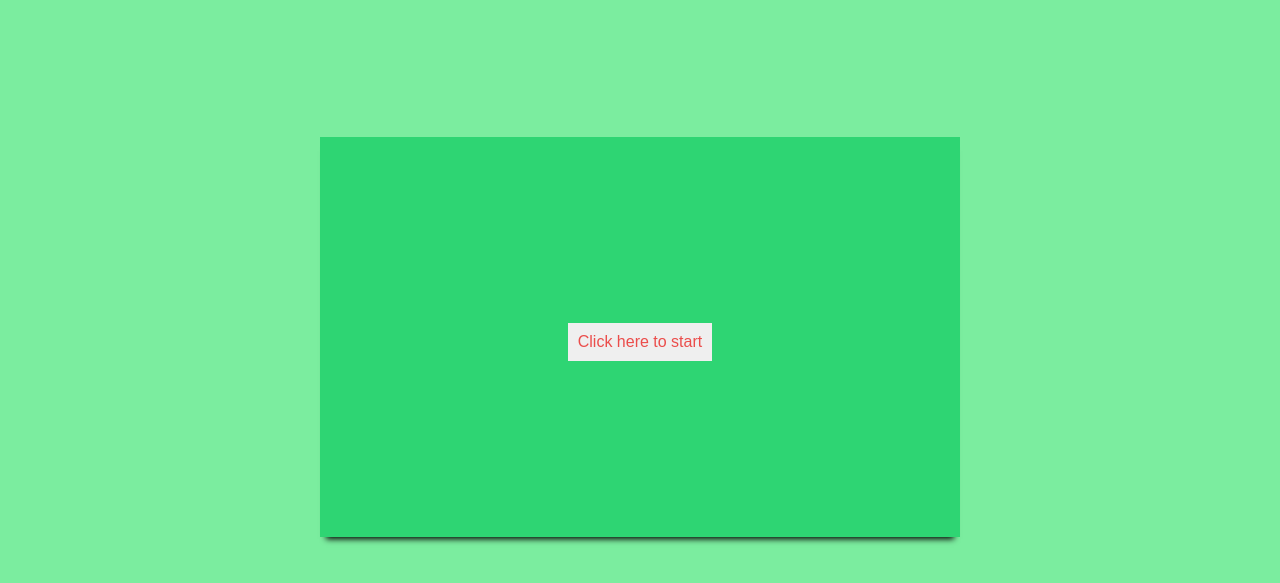
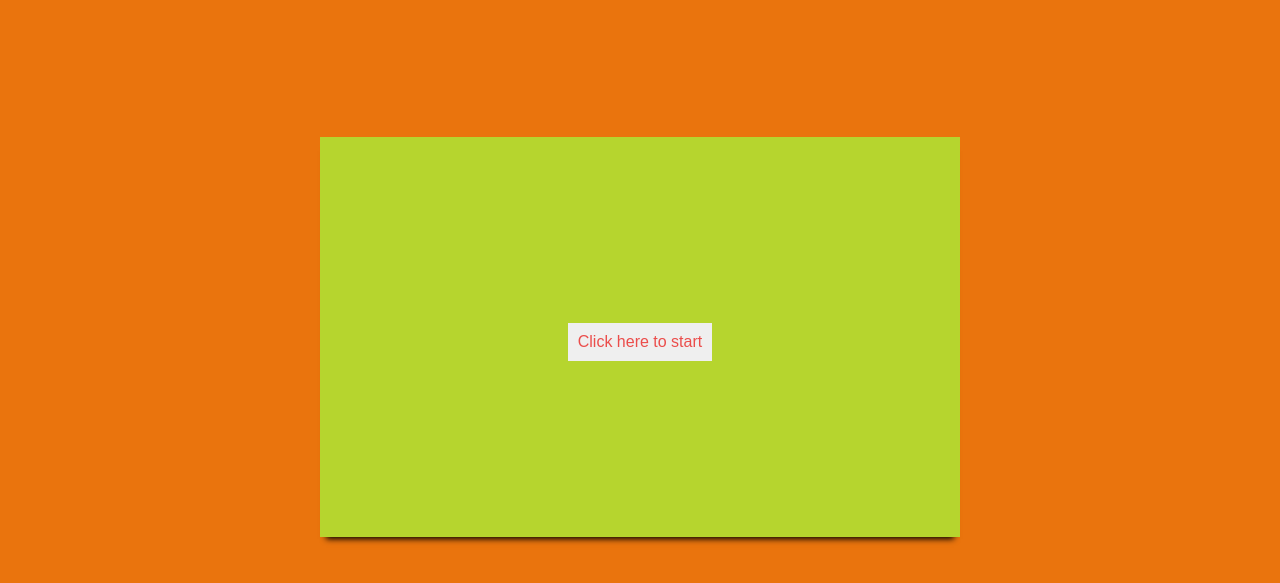
Before and after one commit to Ayantika6767/word-guessing-game, a plain HTML site: page index.html in a window 1280 px wide. Shown: the part 123-706 px from the top of the page. Drawn offline with Linux system fonts and the light colour scheme.

Commit message:
Update style.css

```diff
--- a/style.css
+++ b/style.css
@@ -28,13 +28,13 @@ section{
     display: flex;
     justify-content: center;
     align-items: center;
-    background-color: #7bed9f;
+    background-color: #ea740d;;
 }
 .gameArea{
     width: 50%;
     height: 400px;
     padding: 20px 0;
-    background-color: #2ed573;
+    background-color: #b6d52e;
     display: flex;
     justify-content: center;
     align-items: center ;
```
